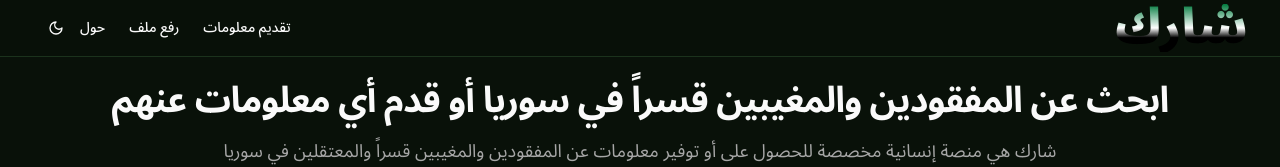
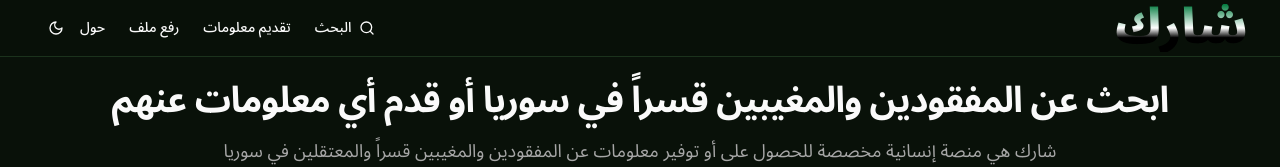
Before and after one commit to AsemHub/syria-detainee-finder, a Next.js app: page / in a window 1280 px wide. Shown: the top 167 px of the page. Built offline with nearby package versions, Linux system fonts and the light colour scheme.

Commit message:
feat: add Vercel Analytics and improve navigation with search link

```diff
--- a/package.json
+++ b/package.json
@@ -39,6 +39,7 @@
     "@types/lodash-es": "^4.17.12",
     "@types/papaparse": "^5.3.15",
     "@types/uuid": "^10.0.0",
+    "@vercel/analytics": "^1.4.1",
     "@vercel/kv": "^3.0.0",
     "class-variance-authority": "^0.7.0",
     "classnames": "^2.5.1",
--- a/src/app/layout.tsx
+++ b/src/app/layout.tsx
@@ -5,6 +5,7 @@ import { cn } from "@/lib/utils";
 import { Navbar } from "@/components/Navbar";
 import { Metadata } from "next"
 import { IBM_Plex_Sans_Arabic } from "next/font/google"
+import { Analytics } from '@vercel/analytics/react';
 
 // Import styles in correct order
 import "./globals.css";
@@ -37,6 +38,7 @@ export default function RootLayout({
             <Navbar />
             <div className="flex-1">{children}</div>
             <Toaster />
+            <Analytics />
           </div>
         </NextThemeProvider>
       </body>
--- a/src/components/Navbar.tsx
+++ b/src/components/Navbar.tsx
@@ -5,7 +5,7 @@ import { useState } from "react";
 import { Menu, X } from "./icons";
 import { useTheme } from "next-themes";
 import { Button } from "./ui/button";
-import { MoonIcon, SunIcon } from "lucide-react";
+import { MoonIcon, SunIcon, SearchIcon } from "lucide-react";
 
 export function Navbar() {
   const [mobileMenuOpen, setMobileMenuOpen] = useState(false);
@@ -41,6 +41,13 @@ export function Navbar() {
 
           {/* Desktop Navigation */}
           <nav className="hidden md:flex items-center gap-6 text-sm font-medium">
+            <Link
+              href="/"
+              className="transition-all hover:text-primary text-foreground flex items-center gap-2"
+            >
+              <SearchIcon className="h-4 w-4" />
+              البحث
+            </Link>
             <Link
               href="/submit"
               className="transition-all hover:text-primary text-foreground"
@@ -83,6 +90,14 @@ export function Navbar() {
           <nav className="container py-2">
             <div className="flex flex-col space-y-3 text-right">
               <Link
+                href="/"
+                onClick={() => setMobileMenuOpen(false)}
+                className="text-base font-medium text-foreground hover:text-primary transition-all flex items-center justify-end gap-2"
+              >
+                <span>البحث</span>
+                <SearchIcon className="h-5 w-5" />
+              </Link>
+              <Link
                 href="/submit"
                 onClick={() => setMobileMenuOpen(false)}
                 className="text-base font-medium text-foreground hover:text-primary transition-all"
```
Also changed, not shown: 1 other file (tests, documents, lock files or other folders).
